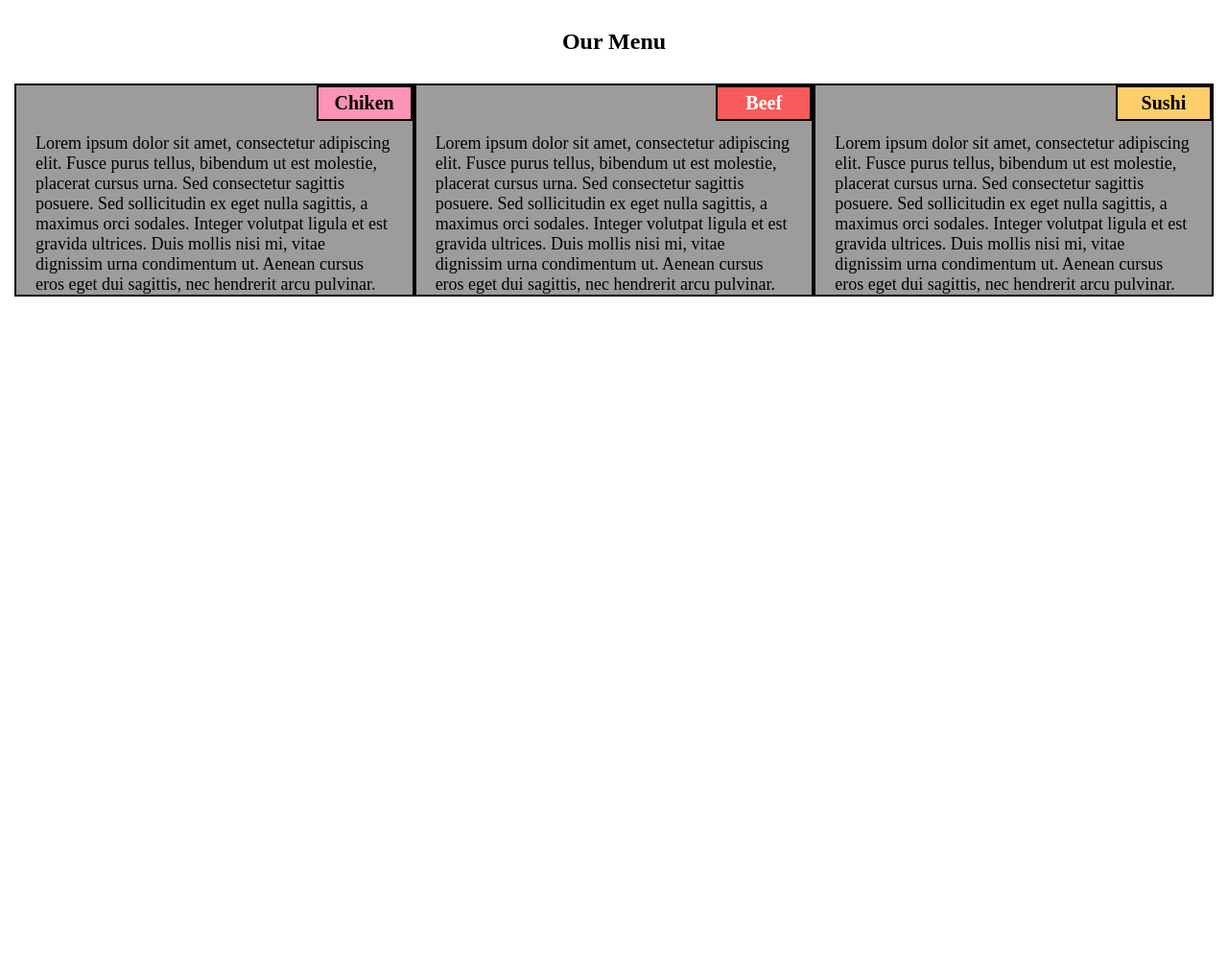
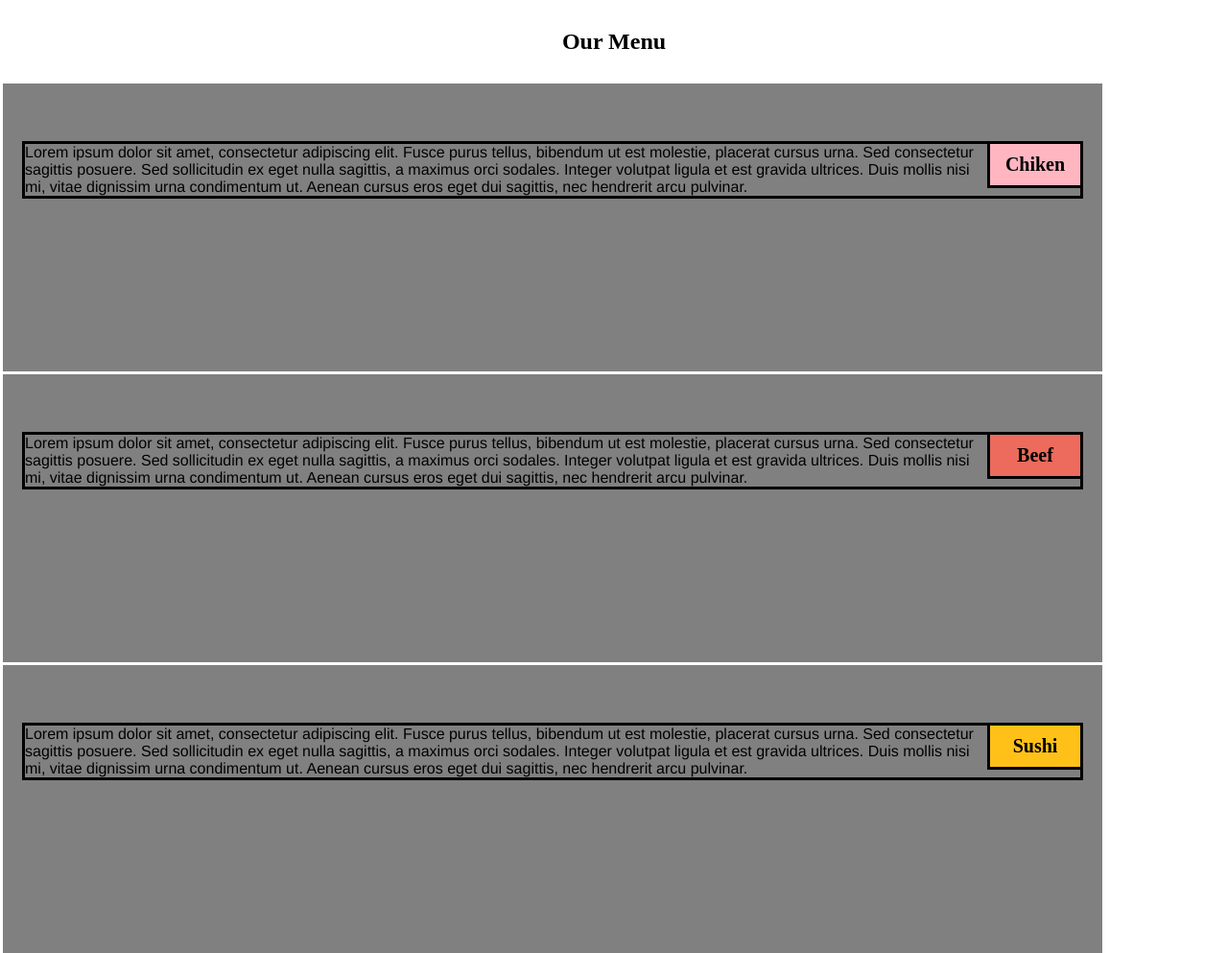
Before and after one commit to setiyawt/coursera-test, a plain HTML site: page module2-solution/index.html in a window 1280 px wide. Shown: the whole page at 96% size. Before the commit the page ends 800 px from the top, so only its background shows below. Drawn offline with Linux system fonts and the light colour scheme.

Commit message:
Update style.css

```diff
--- a/module2-solution/css/style.css
+++ b/module2-solution/css/style.css
@@ -3,6 +3,8 @@
     margin: 0px;
     box-sizing: border-box;
 }
+
+
 
 .title {
     font-size: 24px;
@@ -15,25 +17,29 @@
 
 
 .content {
-    font-family:'Times New Roman', Times, serif;
-    font-size: 18px;
-    margin: 15px ;
+    padding: 60px 20px 0px 20px;
+    border: none;
+    background-color: gray;
+    font-family: Helvetica;
+    color: black;
+    margin: 3px ;
+    height: 300px;
 
 }
 
-p {
-
-    margin: 50px 20px 0px 20px;
-
+section {
+    position: relative;
+    padding: 15px;
+    width: 90%;
 }
 
 .box-content {
-    border: 2px solid black;
-    background-color: rgb(158, 155, 155);
-    width: 80%;
-    height: fit-content;
-    margin-bottom: 20px;
+    background-color: gray;
+    border: 3.5px solid black;
+    width: 100%;
     margin-left: auto;
+    margin-right: auto;
+    margin-bottom: auto;
 
 }
 
@@ -48,56 +54,67 @@ p {
 
 }
 
-.box {
-    border: 2px solid black;
-    width: 100px;
-
-}
 
 .box.child-1 {
-    background-color: rgb(253, 147, 182);
     float: right;
+    width: 100px;
+    padding: 5px;
+    margin: -3px -3px 0px;
+    border: 3.5px solid black;
+    text-align: center;
+    font-size: 125%;
+    font-weight: bold;
+    background-color: #FFB6C1;
 }
 
 .box.child-2 {
-    background-color: rgb(247, 91, 91);
     float: right;
-    color: white;
+    width: 100px;
+    padding: 5px;
+    margin: -3px -3px 0px;
+    border: 3.5px solid black;
+    text-align: center;
+    font-size: 125%;
+    font-weight: bold;
+    background-color: #ec6b5d;
 
 }
 
 .box.child-3 {
-    background-color: rgb(255, 205, 106);
     float: right;
+    width: 100px;
+    padding: 5px;
+    margin: -3px -3px 0px;
+    border: 3.5px solid black;
+    text-align: center;
+    font-size: 125%;
+    font-weight: bold;
+    background-color: #ffc117;
 
 }
 
+.row {
+        width: 90%;
+    }
 
-@media (min-width: 992px) {
-        .box-content {
+    /*desktop version*/
+    @media (min-width: 992px) {
+        .column-lg-4 {
             float: left;
             width: 33.33%;
-
         }
-
     }
 
-@media (min-width: 768px) and (max-width: 991px) {
-        .box-content.child-1 {
+    /*tablet version*/
+    @media (min-width: 768px) and (max-width: 991px) {
+        .colmn-md-6 {
             float: left;
             width: 50%;
             margin-left: auto;
             margin-right: auto;
         }
 
-        .box-content.child-2 {
-            float: left;
-            width: 50%;
-            margin-left: auto;
-            margin-right: auto;
-        }
-
-        .box-content.child-3 {
+        .colmn-md-12 {
             float: left;
             width: 100%;
             margin-left: auto;
@@ -105,14 +122,10 @@ p {
         }
     }
 
-@media (max-width: 767px) {
-    .box-content {
-        width: 100%;
-        float: left;
-        margin-left: auto;
-        margin-right: auto;
+    /*mobile version*/
+    @media (max-width: 767px) {
+        .colmn-sm-12 {
+            float: left;
+            width: 100%;
+        }
     }
-
-
-
-}
```
